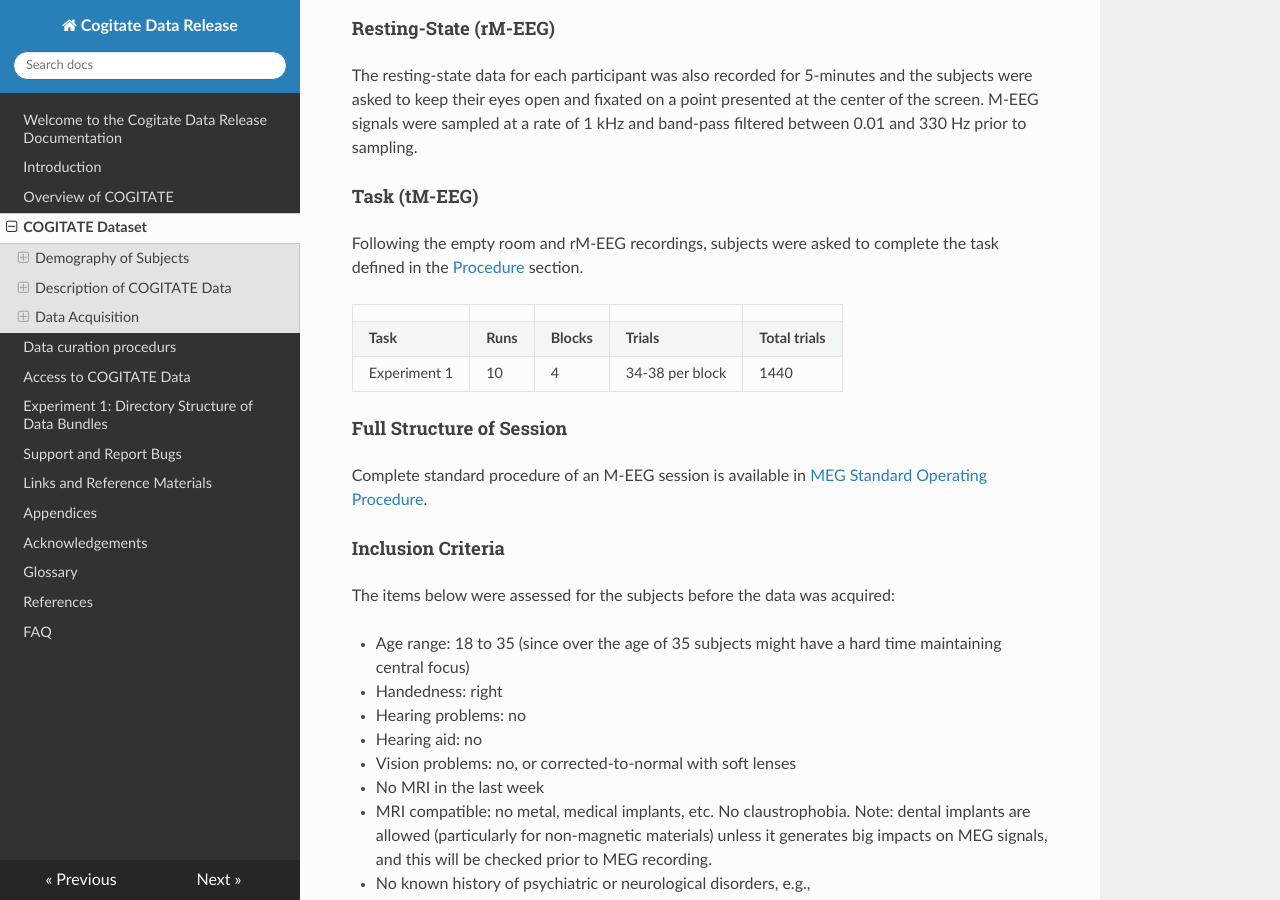
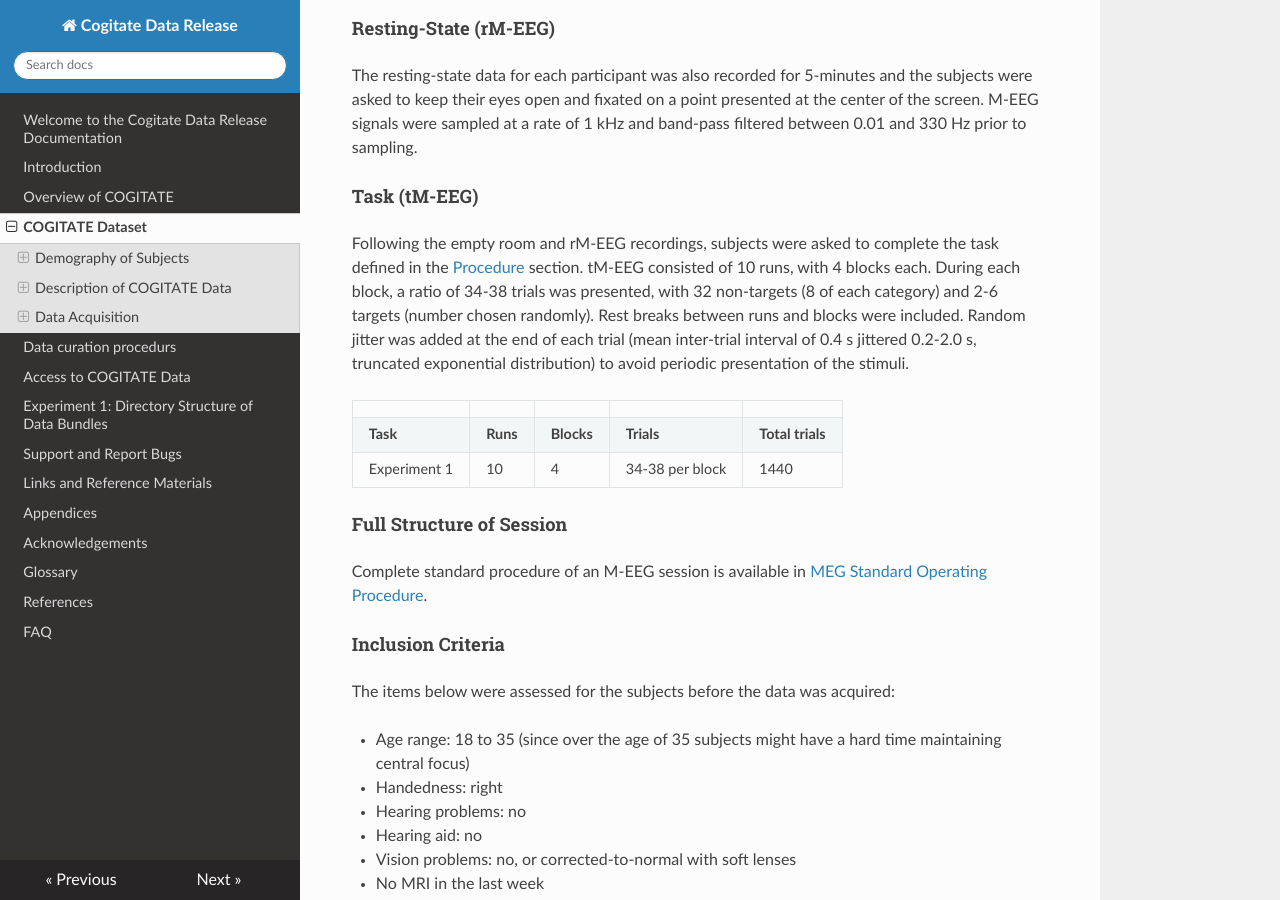
Before and after one commit to Cogitate-consortium/cogitate-data, an MkDocs documentation site: the page built from docs/03_cogdataset.md, in a window 1280 px wide and 900 px high, scrolled down 12514 px. Built offline with MkDocs 1.6.1, drawn with Linux system fonts in a browser that asks for light colours; nearby versions of some CDN libraries.

Commit message:
Added information to "Task (tM-EEG)" of M-EEG Data Acquisition section

```diff
--- a/docs/03_cogdataset.md
+++ b/docs/03_cogdataset.md
@@ -281,7 +281,7 @@ The resting-state data for each participant was also recorded for 5-minutes and
 
 #### Task (tM-EEG)
 
-Following the empty room and rM-EEG recordings, subjects were asked to complete the task defined in the [Procedure](#procedure) section.
+Following the empty room and rM-EEG recordings, subjects were asked to complete the task defined in the [Procedure](#procedure) section. tM-EEG consisted of 10 runs, with 4 blocks each. During each block, a ratio of 34-38 trials was presented, with 32 non-targets (8 of each category) and 2-6 targets (number chosen randomly). Rest breaks between runs and blocks were included. Random jitter was added at the end of each trial (mean inter-trial interval of 0.4 s jittered 0.2-2.0 s, truncated exponential distribution) to avoid periodic presentation of the stimuli.
 
 |              |          |            |                 |                  |
 | ------------ | -------- | ---------- | --------------- | ---------------- |
```
